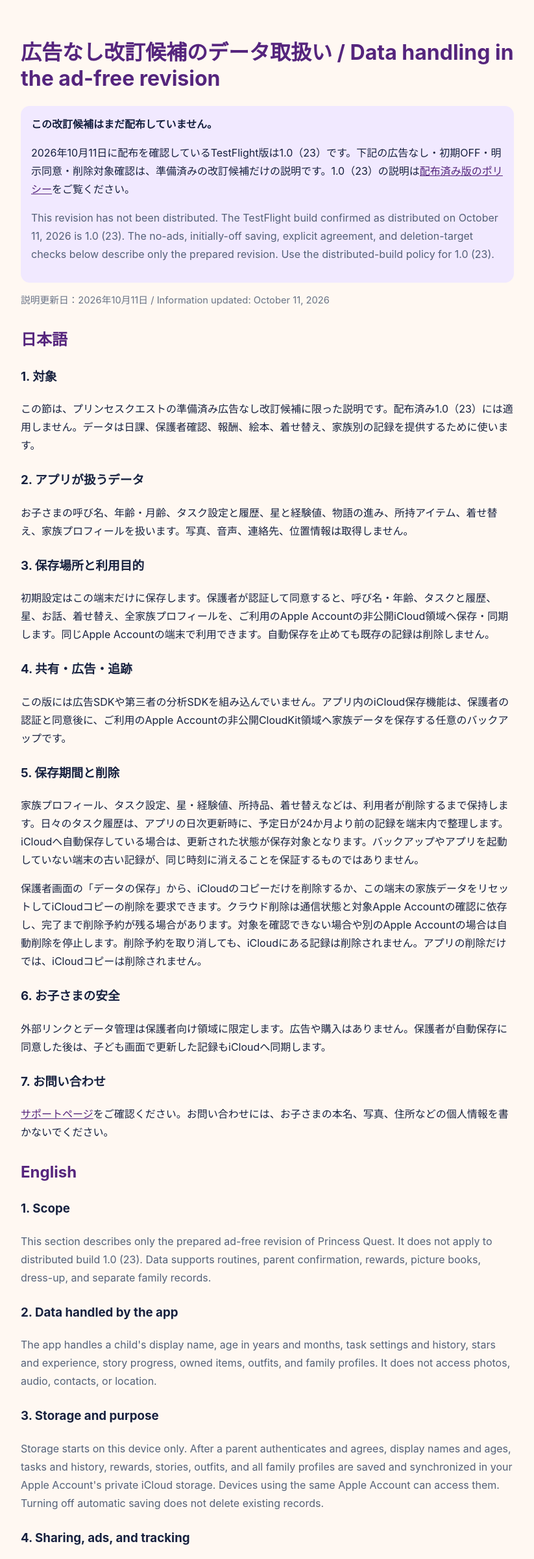
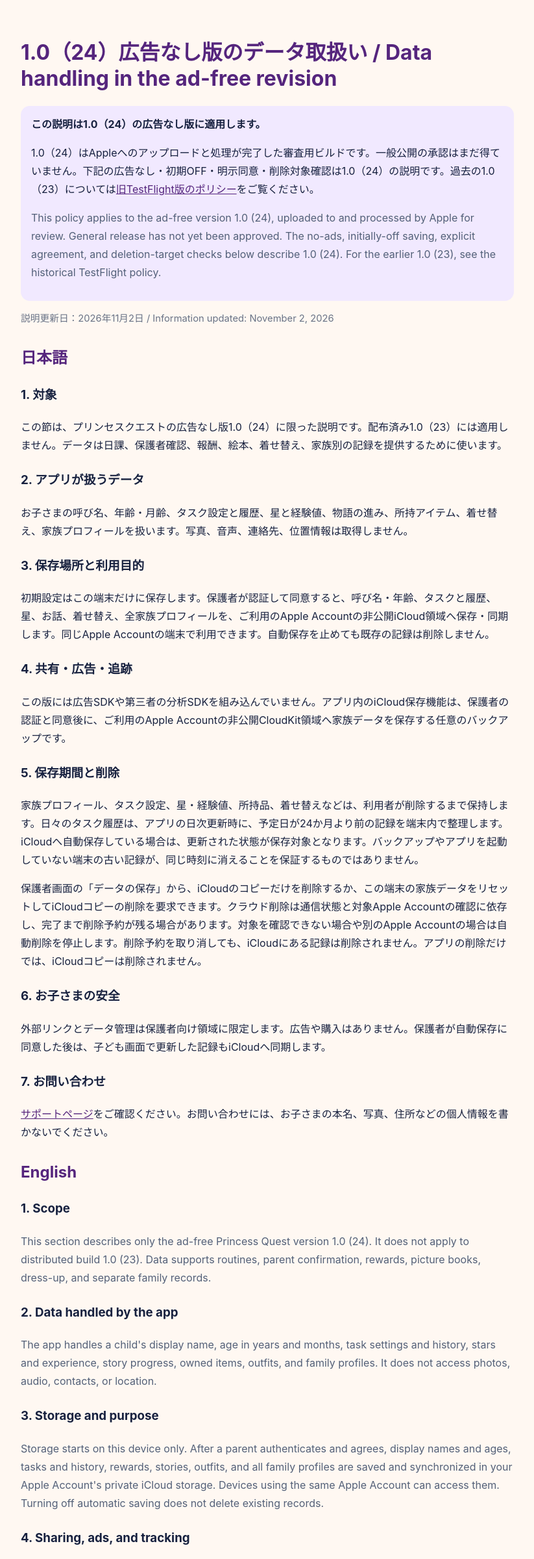
Before and after one commit to YukitoshiM/princess-quest-support, a plain HTML site: page privacy/ad-free-update/index.html in a window 1280 px wide. Shown: the top 2399 px of the page at 65% size, without its empty margins (228-1051 px from the left). Drawn offline with Linux system fonts and the light colour scheme.

Commit message:
Identify ad-free Build 24 and preserve historical Build 23 policy

```diff
--- a/privacy/ad-free-update/index.html
+++ b/privacy/ad-free-update/index.html
@@ -2,11 +2,11 @@
 <html lang="ja">
 <head><meta charset="utf-8"><meta name="viewport" content="width=device-width,initial-scale=1"><title>プライバシーポリシー | プリンセスクエスト</title><link rel="stylesheet" href="/princess-quest-support/style.css"></head>
 <body><main>
-  <h1>広告なし改訂候補のデータ取扱い / Data handling in the ad-free revision</h1>
-  <div class="notice"><strong>この改訂候補はまだ配布していません。</strong><p>2026年10月11日に配布を確認しているTestFlight版は1.0（23）です。下記の広告なし・初期OFF・明示同意・削除対象確認は、準備済みの改訂候補だけの説明です。1.0（23）の説明は<a href="/princess-quest-support/privacy/#build23">配布済み版のポリシー</a>をご覧ください。</p><p class="en" lang="en">This revision has not been distributed. The TestFlight build confirmed as distributed on October 11, 2026 is 1.0 (23). The no-ads, initially-off saving, explicit agreement, and deletion-target checks below describe only the prepared revision. Use the distributed-build policy for 1.0 (23).</p></div>
-  <p class="updated">説明更新日：2026年10月11日 / Information updated: October 11, 2026</p>
+  <h1>1.0（24）広告なし版のデータ取扱い / Data handling in the ad-free revision</h1>
+  <div class="notice"><strong>この説明は1.0（24）の広告なし版に適用します。</strong><p>1.0（24）はAppleへのアップロードと処理が完了した審査用ビルドです。一般公開の承認はまだ得ていません。下記の広告なし・初期OFF・明示同意・削除対象確認は1.0（24）の説明です。過去の1.0（23）については<a href="/princess-quest-support/privacy/#build23">旧TestFlight版のポリシー</a>をご覧ください。</p><p class="en" lang="en">This policy applies to the ad-free version 1.0 (24), uploaded to and processed by Apple for review. General release has not yet been approved. The no-ads, initially-off saving, explicit agreement, and deletion-target checks below describe 1.0 (24). For the earlier 1.0 (23), see the historical TestFlight policy.</p></div>
+  <p class="updated">説明更新日：2026年11月2日 / Information updated: November 2, 2026</p>
   <h2>日本語</h2>
-  <h3>1. 対象</h3><p>この節は、プリンセスクエストの準備済み広告なし改訂候補に限った説明です。配布済み1.0（23）には適用しません。データは日課、保護者確認、報酬、絵本、着せ替え、家族別の記録を提供するために使います。</p>
+  <h3>1. 対象</h3><p>この節は、プリンセスクエストの広告なし版1.0（24）に限った説明です。配布済み1.0（23）には適用しません。データは日課、保護者確認、報酬、絵本、着せ替え、家族別の記録を提供するために使います。</p>
   <h3>2. アプリが扱うデータ</h3><p>お子さまの呼び名、年齢・月齢、タスク設定と履歴、星と経験値、物語の進み、所持アイテム、着せ替え、家族プロフィールを扱います。写真、音声、連絡先、位置情報は取得しません。</p>
   <h3>3. 保存場所と利用目的</h3><p>初期設定はこの端末だけに保存します。保護者が認証して同意すると、呼び名・年齢、タスクと履歴、星、お話、着せ替え、全家族プロフィールを、ご利用のApple Accountの非公開iCloud領域へ保存・同期します。同じApple Accountの端末で利用できます。自動保存を止めても既存の記録は削除しません。</p>
   <h3>4. 共有・広告・追跡</h3><p>この版には広告SDKや第三者の分析SDKを組み込んでいません。アプリ内のiCloud保存機能は、保護者の認証と同意後に、ご利用のApple Accountの非公開CloudKit領域へ家族データを保存する任意のバックアップです。</p>
@@ -15,7 +15,7 @@
   <h3>7. お問い合わせ</h3><p><a href="/princess-quest-support/support/">サポートページ</a>をご確認ください。お問い合わせには、お子さまの本名、写真、住所などの個人情報を書かないでください。</p>
 
   <h2>English</h2>
-  <h3>1. Scope</h3><p class="en" lang="en">This section describes only the prepared ad-free revision of Princess Quest. It does not apply to distributed build 1.0 (23). Data supports routines, parent confirmation, rewards, picture books, dress-up, and separate family records.</p>
+  <h3>1. Scope</h3><p class="en" lang="en">This section describes only the ad-free Princess Quest version 1.0 (24). It does not apply to distributed build 1.0 (23). Data supports routines, parent confirmation, rewards, picture books, dress-up, and separate family records.</p>
   <h3>2. Data handled by the app</h3><p class="en" lang="en">The app handles a child's display name, age in years and months, task settings and history, stars and experience, story progress, owned items, outfits, and family profiles. It does not access photos, audio, contacts, or location.</p>
   <h3>3. Storage and purpose</h3><p class="en" lang="en">Storage starts on this device only. After a parent authenticates and agrees, display names and ages, tasks and history, rewards, stories, outfits, and all family profiles are saved and synchronized in your Apple Account's private iCloud storage. Devices using the same Apple Account can access them. Turning off automatic saving does not delete existing records.</p>
   <h3>4. Sharing, ads, and tracking</h3><p class="en" lang="en">This version includes no advertising or third-party analytics SDKs. The app's iCloud feature provides an optional family-data backup to your Apple Account's private CloudKit database, enabled after parent authentication and agreement.</p>
```
Also changed, not shown: privacy/index.html (+6 -6 lines).
